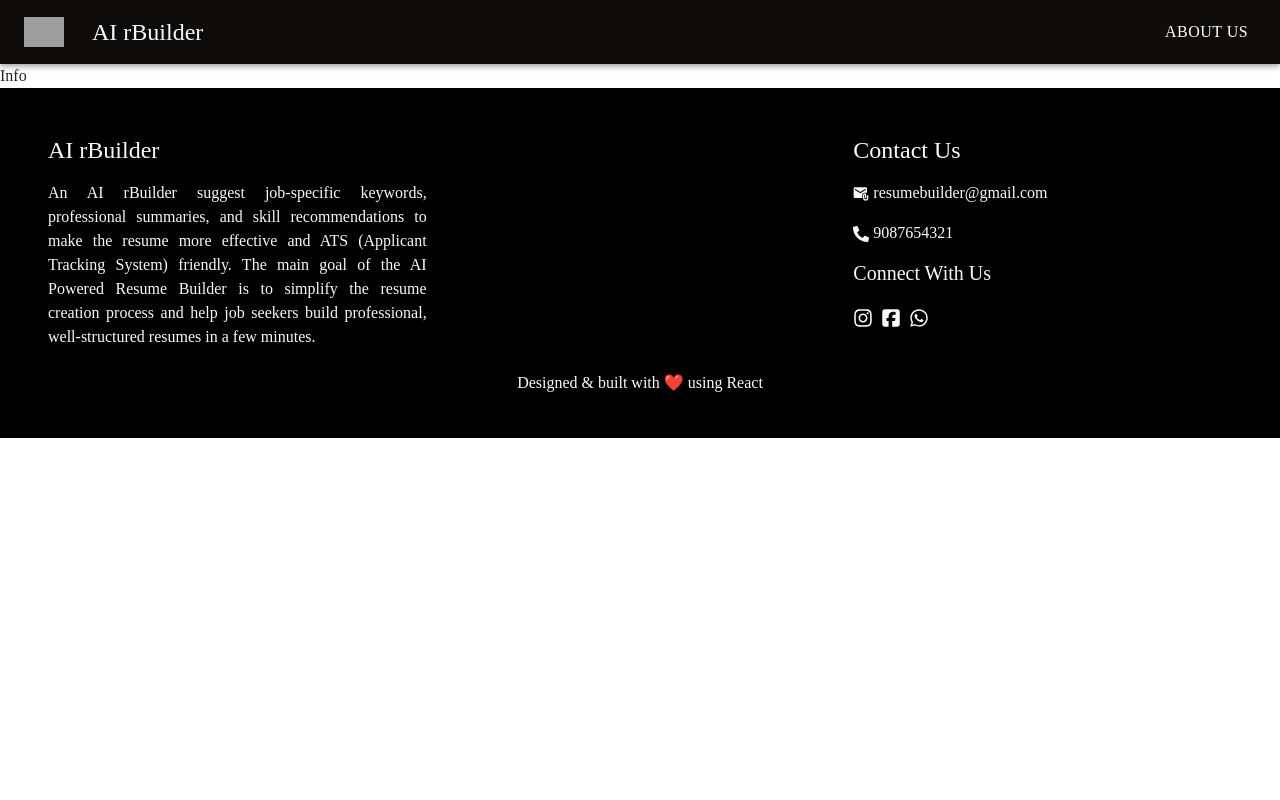
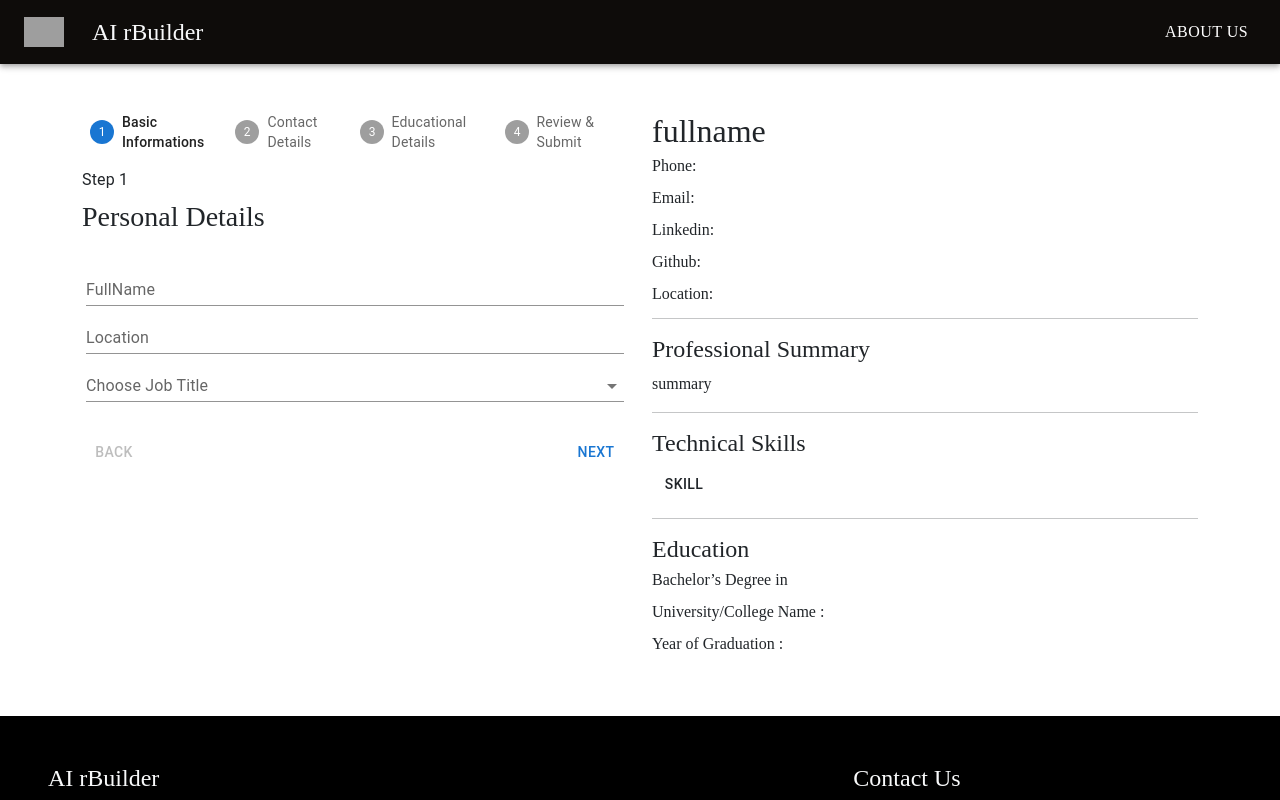
Before and after one commit to Luminar-Technolab/AI-Resume-Builder-May26, a React (Vite) app: page /resume-details in a window 1280 px wide. Shown: the top 800 px of the page. Built offline with nearby package versions, Linux system fonts and the light colour scheme; grey boxes are pictures that could not be loaded; a web font is replaced by a local one.

Commit message:
DESIGN : REsume, details, preview

```diff
--- a/src/components/Preview.jsx
+++ b/src/components/Preview.jsx
@@ -1,8 +1,29 @@
 import React from 'react'
+import Divider from '@mui/material/Divider';
+import Button from '@mui/material/Button';
 
 function Preview() {
   return (
-    <div>Preview</div>
+    <div className='w-100'>
+      <h2>fullname</h2>
+      <p className="fs-6 lh-1">Phone: </p>
+      <p className="fs-6 lh-1">Email: </p>
+      <p className="fs-6 lh-1">Linkedin: </p>
+      <p className="fs-6 lh-1">Github: </p>
+      <p className="fs-6 lh-1">Location: </p>
+      <Divider className='bg-dark my-3'/>
+      <h4>Professional Summary</h4>
+      <p>summary</p>
+      <Divider className='bg-dark my-3'/>
+      <h4>Technical Skills</h4>
+      {/* duplicate according to skill number */}
+      <span> <Button variant="text" className='text-dark'>Skill</Button> </span>
+      <Divider className='bg-dark my-3'/>
+      <h4>Education</h4>
+      <p className="fs-6 lh-1">Bachelor’s Degree in </p>
+      <p className="fs-6 lh-1">University/College Name : </p>
+      <p className="fs-6 lh-1">Year of Graduation : </p>
+    </div>
   )
 }
 
--- a/src/components/ResumeInputs.jsx
+++ b/src/components/ResumeInputs.jsx
@@ -1,9 +1,138 @@
-import React from 'react'
+import * as React from 'react';
+import Box from '@mui/material/Box';
+import Stepper from '@mui/material/Stepper';
+import Step from '@mui/material/Step';
+import StepLabel from '@mui/material/StepLabel';
+import Button from '@mui/material/Button';
+import Typography from '@mui/material/Typography';
+import TextField from '@mui/material/TextField';
+import InputLabel from '@mui/material/InputLabel';
+import MenuItem from '@mui/material/MenuItem';
+import FormControl from '@mui/material/FormControl';
+import Select from '@mui/material/Select';
+
+const steps = ['Basic Informations', 'Contact Details', 'Educational Details','Review & Submit'];
 
 function ResumeInputs() {
+
+  const [activeStep, setActiveStep] = React.useState(0);
+
+  const handleNext = () => {
+    setActiveStep((prevActiveStep) => prevActiveStep + 1);
+  };
+
+  const handleBack = () => {
+    setActiveStep((prevActiveStep) => prevActiveStep - 1);
+  };
+
+  const renderFormContent = (stepCount)=>{
+    switch (stepCount) {
+      case 0: return (
+        <div>
+          <h3>Personal Details</h3>
+          <div className="p-3 row">
+            <TextField id="standard-basic-name" label="FullName" variant="standard" />
+            <TextField id="standard-basic-loc" label="Location" variant="standard" />
+            <FormControl variant='standard'>
+              <InputLabel id="demo-simple-select-label">Choose Job Title</InputLabel>
+              <Select  labelId="demo-simple-select-label"  id="demo-simple-select"  label="Job"  >
+                <MenuItem value={'Job'}>Job</MenuItem>
+              </Select>
+            </FormControl>
+          </div>
+        </div>
+      )
+        break;
+      case 1: return (
+        <div>
+          <h3>Contact Details</h3>
+          <div className="p-3 row">
+            <TextField id="standard-basic-email" label="Email" variant="standard" />
+            <TextField id="standard-basic-num" label="Contact Number" variant="standard" />
+            <TextField id="standard-basic-linkedin" label="Linkedin Link" variant="standard" />
+            <TextField id="standard-basic-github" label="Github Link" variant="standard" />
+          </div>
+        </div>
+      )
+        break;
+      case 2: return (
+        <div>
+          <h3>Educational Details</h3>
+          <div className="p-3 row">
+            <TextField id="standard-basic-degree" label="Bacherlor's Degree" variant="standard" />
+            <TextField id="standard-basic-college" label="College/University Name" variant="standard" />
+            <TextField id="standard-basic-year" label="Year of Graduation" variant="standard" />
+          </div>
+        </div>
+      )
+        break;
+      case 3: return (
+        <div>
+          <p>Our AI will generate Skills & Summary according to your job role. Click the <b>Generate AI Skill & Summary</b> button to Proceed.</p>
+        </div>
+      )
+        break;
+      default: return null
+        break;
+    }
+  }
+
   return (
-    <div>ResumeInputs</div>
-  )
+    <Box sx={{ width: '100%' }}>
+      <Stepper activeStep={activeStep}>
+        {steps.map((label, index) => {
+          const stepProps = {};
+          const labelProps = {};
+          return (
+            <Step key={label} {...stepProps}>
+              <StepLabel {...labelProps}>{label}</StepLabel>
+            </Step>
+          );
+        })}
+      </Stepper>
+      {activeStep === steps.length ? (
+        <React.Fragment>
+          <Typography sx={{ mt: 2, mb: 1 }}>
+            All steps completed
+          </Typography>
+          <Box sx={{ display: 'flex', flexDirection: 'row', pt: 2 }}>
+            <Box sx={{ flex: '1 1 auto' }} />
+            <Button >
+              FINISH
+            </Button>
+          </Box>
+        </React.Fragment>
+      ) : (
+        <React.Fragment>
+          <Typography sx={{ mt: 2, mb: 1 }}>Step {activeStep + 1}</Typography>
+          <Box>
+            {/* render form content according to activeStep */}
+            {
+              renderFormContent(activeStep)
+            }
+          </Box>
+          <Box sx={{ display: 'flex', flexDirection: 'row', pt: 2 }}>
+            <Button
+              color="inherit"
+              disabled={activeStep === 0}
+              onClick={handleBack}
+              sx={{ mr: 1 }}
+            >
+              Back
+            </Button>
+            <Box sx={{ flex: '1 1 auto' }} />
+              {
+              activeStep === steps.length - 1 ?
+              <Button>Generate AI Skills & Summary </Button>
+              :
+              <Button onClick={handleNext} > Next</Button>
+              }
+          </Box>
+        </React.Fragment>
+      )}
+    </Box>
+  );
+
 }
 
 export default ResumeInputs
--- a/src/pages/Info.jsx
+++ b/src/pages/Info.jsx
@@ -1,8 +1,19 @@
 import React from 'react'
+import ResumeInputs from '../components/ResumeInputs'
+import Preview from '../components/Preview'
 
 function Info() {
   return (
-    <div>Info</div>
+    <div className='container my-5'>
+      <div className="row">
+        <div className="col-lg-6">
+          <ResumeInputs/>
+        </div>
+        <div className="col-lg-6">
+          <Preview/>
+        </div>
+      </div>
+    </div>
   )
 }
 
--- a/src/pages/Resume.jsx
+++ b/src/pages/Resume.jsx
@@ -1,8 +1,36 @@
 import React from 'react'
+import { IoDocumentTextSharp } from "react-icons/io5";
+import { FaFileDownload } from "react-icons/fa";
+import {Link} from 'react-router-dom';
+
 
 function Resume() {
   return (
-    <div>Resume</div>
+    <div style={{minHeight:'90vh'}} className='mt-5'>
+      <h1 className="text-center">Create an ATS Friendly Resume in Minutes with AI</h1>
+      <div className="container mt-5">
+        <div className="row">
+          <div className="col-md-1"></div>
+          <div className="col-md-4 rounded p-5 shadow text-center">
+            <IoDocumentTextSharp className='fs-1 text-primary mb-3'/>
+            <h4>Add Your Details</h4>
+            <p>Our AI will generate Skills & Summary</p>
+            <h5>Step 1</h5>
+          </div>
+          <div className="col-md-2"></div>
+          <div className="col-md-4 rounded p-5 shadow text-center">
+            <FaFileDownload className='fs-1 text-danger mb-3'/>
+            <h4>Download your Resume</h4>
+            <p>Download CV as PDF and start applying</p>
+            <h5>Step 2</h5>
+          </div>
+          <div className="col-md-1"></div>
+        </div>
+      </div>
+      <div className="mt-5 text-center">
+          <Link to={'/resume-details'} style={{backgroundColor:'#714a2f'}} className='btn text-light'> LET'S START </Link>
+        </div>
+    </div>
   )
 }
 
--- a/src/pages/View.jsx
+++ b/src/pages/View.jsx
@@ -1,8 +1,39 @@
 import React from 'react'
+import {Link} from 'react-router-dom'
+import Preview from '../components/Preview'
+import { FaFileDownload } from "react-icons/fa";
+import Edit from '../components/Edit'
+import { MdTextSnippet } from "react-icons/md";
+import { IoMdRefresh } from "react-icons/io";
+import { AiFillBackward } from "react-icons/ai";
 
 function View() {
   return (
-    <div>View</div>
+    <div className='container my-5'>
+      <div className="row">
+        <div className="col-lg-2"></div>
+        <div className="col-lg-8">
+          {/* navigation icons */}
+          <div className="d-flex justify-content-center align-items-center">
+            {/* download */}
+            <button style={{color:'#714a2f'}} className="btn  me-2"> <FaFileDownload className='fs-3'/> Download CV</button>
+            {/* edit */}
+            <Edit/>
+            {/* all resumes */}
+            <Link to={'/all-resumes'} style={{color:'#714a2f'}} className='btn  mx-2'><MdTextSnippet className='fs-3'/> All Resumes </Link>
+            {/* download history */}
+            <Link to={'/downloads'} style={{color:'#714a2f'}} className='btn  me-2'><IoMdRefresh className='fs-3'/> Download History </Link>
+            {/* back */}
+            <Link to={'/resume-details'} style={{color:'#714a2f'}} className='btn '><AiFillBackward className='fs-3'/> Home </Link>
+          </div>
+          {/* preview component */}
+          <div className="p-5">
+            <Preview/>
+          </div>
+        </div>
+        <div className="col-lg-2"></div>
+      </div>
+    </div>
   )
 }
 
```
Also changed, not shown: 1 other file (tests, documents, lock files or other folders).
